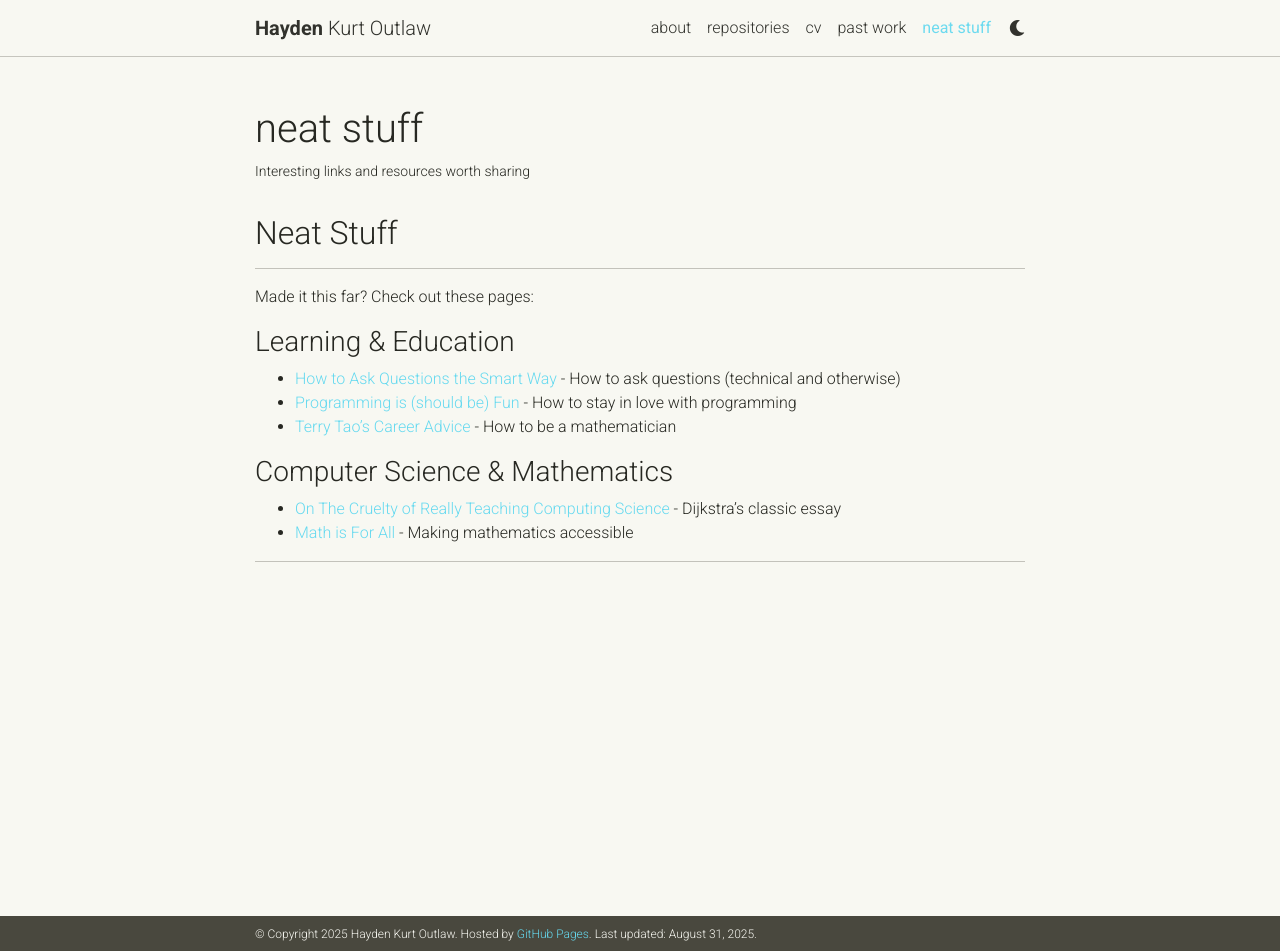
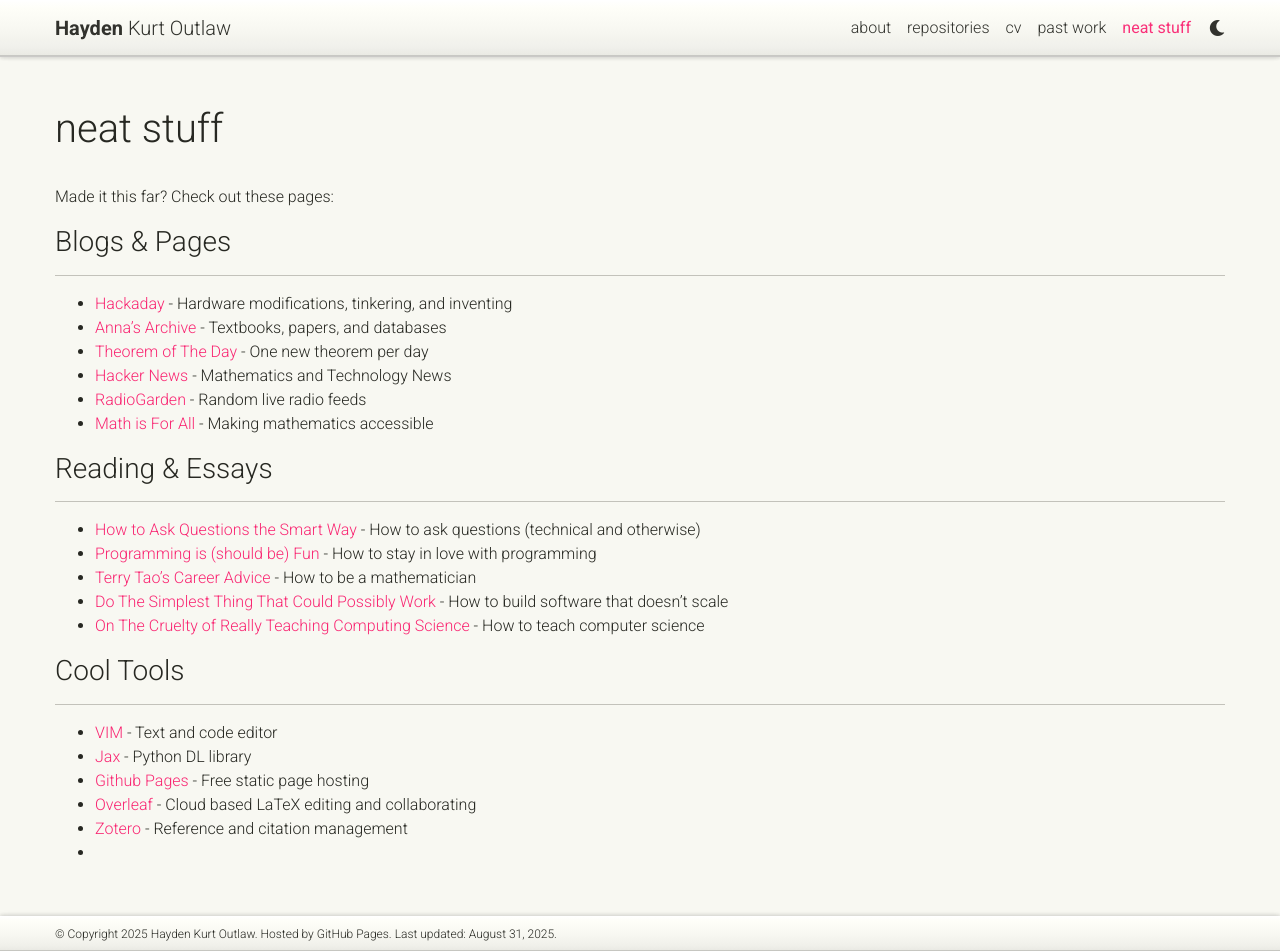
Before and after one commit to outlawhayden/outlawhayden.github.io, a Jekyll site: the page built from _pages/neat-stuff.md, in a window 1280 px wide and 951 px high. Built offline with Jekyll 4.4.1, drawn with Linux system fonts in a browser that asks for light colours; comment, search, counter and statistics services are not loaded; a style sheet for code colours, icons or effects is not loaded.

Commit message:
visual revamp

```diff
--- a/_config.yml
+++ b/_config.yml
@@ -49,7 +49,7 @@
 footer_fixed: true
 
 # Dimensions
-max_width: 800px
+max_width: 1200px
 
 # TODO: add layout settings (single page vs. multi-page)
 
@@ -67,7 +67,7 @@
 
 github_username: outlawhayden
 gitlab_username: # your GitLab user name
-twitter_username: outlawhayden_
+twitter_username: #
 mastodon_username: # your mastodon instance+username in the format instance.tld/@username
 linkedin_username: hayden-outlaw
 telegram_username: # your Telegram user name
@@ -89,10 +89,10 @@
 stackoverflow_id: # your stackoverflow id
 kaggle_id: # your kaggle id
 lastfm_id: # your lastfm id
-spotify_id: outlawhayden_
+spotify_id: #
 pinterest_id: # your pinterest id
 unsplash_id: # your unsplash id
-instagram_id: outlaw.is.me
+instagram_id: #
 facebook_id: # your facebook id
 youtube_id: # your youtube channel id (youtube.com/@<youtube_id>)
 discord_id: # your discord id (18-digit unique numerical identifier)
--- a/_pages/neat-stuff.md
+++ b/_pages/neat-stuff.md
@@ -2,28 +2,33 @@
 layout: page
 permalink: /neat-stuff/
 title: neat stuff
-description: Interesting links and resources worth sharing
+description:
 nav: true
 nav_order: 6
 ---
+Made it this far? Check out these pages:
+### Blogs & Pages
+--------------------
+- [Hackaday](https://hackaday.com/) - Hardware modifications, tinkering, and inventing
+- [Anna's Archive](https://annas-archive.org/) - Textbooks, papers, and databases
+- [Theorem of The Day](https://www.theoremoftheday.org/) - One new theorem per day
+- [Hacker News](https://news.ycombinator.com/) - Mathematics and Technology News
+- [RadioGarden](https://radio.garden/visit/fort-collins-co/szfe47nj) - Random live radio feeds
+- [Math is For All](https://mathisforall.com/) - Making mathematics accessible
 
-## Neat Stuff
-
+### Reading & Essays
 --------------------
-
-Made it this far? Check out these pages:
-
-### Learning & Education
-
 - [How to Ask Questions the Smart Way](http://www.catb.org/esr/faqs/smart-questions.html) - How to ask questions (technical and otherwise)
 - [Programming is (should be) Fun](https://www.youtube.com/watch?v=2MYzvQ1v8Ww) - How to stay in love with programming
 - [Terry Tao's Career Advice](https://terrytao.wordpress.com/career-advice/) - How to be a mathematician
+- [Do The Simplest Thing That Could Possibly Work](https://www.seangoedecke.com/the-simplest-thing-that-could-possibly-work/) - How to build software that doesn't scale
+- [On The Cruelty of Really Teaching Computing Science](https://www.cs.utexas.edu/~EWD/transcriptions/EWD10xx/EWD1036.html) - How to teach computer science
 
-### Computer Science & Mathematics
-
-- [On The Cruelty of Really Teaching Computing Science](https://www.cs.utexas.edu/~EWD/transcriptions/EWD10xx/EWD1036.html) - Dijkstra's classic essay
-- [Math is For All](https://mathisforall.com/) - Making mathematics accessible
-
-
-
+### Cool Tools
 --------------------
+- [VIM](https://www.vim.org/) - Text and code editor
+- [Jax](https://github.com/jax-ml/jax) - Python DL library
+- [Github Pages](https://docs.github.com/en/pages) - Free static page hosting
+- [Overleaf](https://www.overleaf.com/project) - Cloud based LaTeX editing and collaborating
+- [Zotero](https://www.zotero.org/) - Reference and citation management
+-
--- a/_sass/_base.scss
+++ b/_sass/_base.scss
@@ -139,8 +139,37 @@
 .navbar {
   box-shadow: none;
   border-bottom: 1px solid var(--global-divider-color);
-  background-color: var(--global-bg-color);
   opacity: 0.95;
+  // Light mode gradient - more pronounced based on monokai-bg-light (#f8f8f2)
+  background: linear-gradient(to bottom,
+    #ffffff 0%,
+    #fefef8 15%,
+    #f8f8f2 50%,
+    #f0f0ea 85%,
+    #e8e8e2 100%);
+  // Add more pronounced inset shadow for depth
+  box-shadow:
+    inset 0 1px 0 rgba(255,255,255,0.9),
+    inset 0 -1px 0 rgba(0,0,0,0.15),
+    0 1px 4px rgba(0,0,0,0.15),
+    0 0 8px rgba(0,0,0,0.05);
+}
+
+// Dark mode gradient
+html[data-theme='dark'] .navbar {
+  // Dark mode gradient - more pronounced based on monokai-bg (#272822)
+  background: linear-gradient(to bottom,
+    #323330 0%,
+    #2d2e26 15%,
+    #272822 50%,
+    #1f201a 85%,
+    #17180f 100%);
+  // More pronounced darker inset shadows for dark theme
+  box-shadow:
+    inset 0 1px 0 rgba(255,255,255,0.15),
+    inset 0 -1px 0 rgba(0,0,0,0.4),
+    0 1px 4px rgba(0,0,0,0.4),
+    0 0 8px rgba(0,0,0,0.2);
 }
 .navbar .dropdown-menu {
   background-color: var(--global-bg-color);
@@ -274,20 +303,49 @@
 
 // Footer
 footer.fixed-bottom {
-  background-color: var(--global-footer-bg-color);
   font-size: 0.75rem;
+  // Light mode gradient - more pronounced based on monokai-bg-light (#f8f8f2)
+  background: linear-gradient(to bottom,
+    #ffffff 0%,
+    #fefef8 15%,
+    #f8f8f2 50%,
+    #f0f0ea 85%,
+    #e8e8e2 100%);
+  // Add pronounced inset shadow for depth
+  box-shadow:
+    inset 0 1px 0 rgba(255,255,255,0.9),
+    inset 0 -1px 0 rgba(0,0,0,0.15),
+    0 -1px 4px rgba(0,0,0,0.15),
+    0 0 8px rgba(0,0,0,0.05);
   .container {
-    color: var(--global-footer-text-color);
+    color: var(--global-text-color);
     padding-top: 9px;
     padding-bottom: 8px;
   }
   a {
-    color: var(--global-footer-link-color);
+    color: var(--global-text-color);
     &:hover {
       color: var(--global-theme-color);
       text-decoration: none;
     }
   }
+}
+
+// Dark mode footer gradient
+html[data-theme='dark'] footer.fixed-bottom {
+  // Dark mode gradient - more pronounced based on monokai-bg (#272822)
+  background: linear-gradient(to bottom,
+    #323330 0%,
+    #2d2e26 15%,
+    #272822 50%,
+    #1f201a 85%,
+    #17180f 100%);
+  // More pronounced darker inset shadows for dark theme
+  box-shadow:
+    inset 0 1px 0 rgba(255,255,255,0.15),
+    inset 0 -1px 0 rgba(0,0,0,0.4),
+    0 -1px 4px rgba(0,0,0,0.4),
+    0 0 8px rgba(0,0,0,0.2);
 }
 
 footer.sticky-bottom {
--- a/_sass/_themes.scss
+++ b/_sass/_themes.scss
@@ -7,11 +7,11 @@
   --global-code-bg-color: #{$code-bg-color-light};
   --global-text-color: #{$monokai-fg-dark};
   --global-text-color-light: #{$monokai-comment};
-  --global-theme-color: #{$monokai-cyan};
-  --global-hover-color: #{$monokai-green};
+  --global-theme-color: #{$monokai-red};
+  --global-hover-color: #{$monokai-orange};
   --global-footer-bg-color: #{$monokai-grey};
   --global-footer-text-color: #{$monokai-fg};
-  --global-footer-link-color: #{$monokai-cyan};
+  --global-footer-link-color: #{$monokai-red};
   --global-distill-app-color: #{$monokai-comment};
   --global-divider-color: rgba(73,72,62,.3);
   --global-card-bg-color: #{$white-color};
```
Also changed, not shown: _pages/about.md (+2 -5 lines), _pages/repositories.md (+0 -4 lines).
